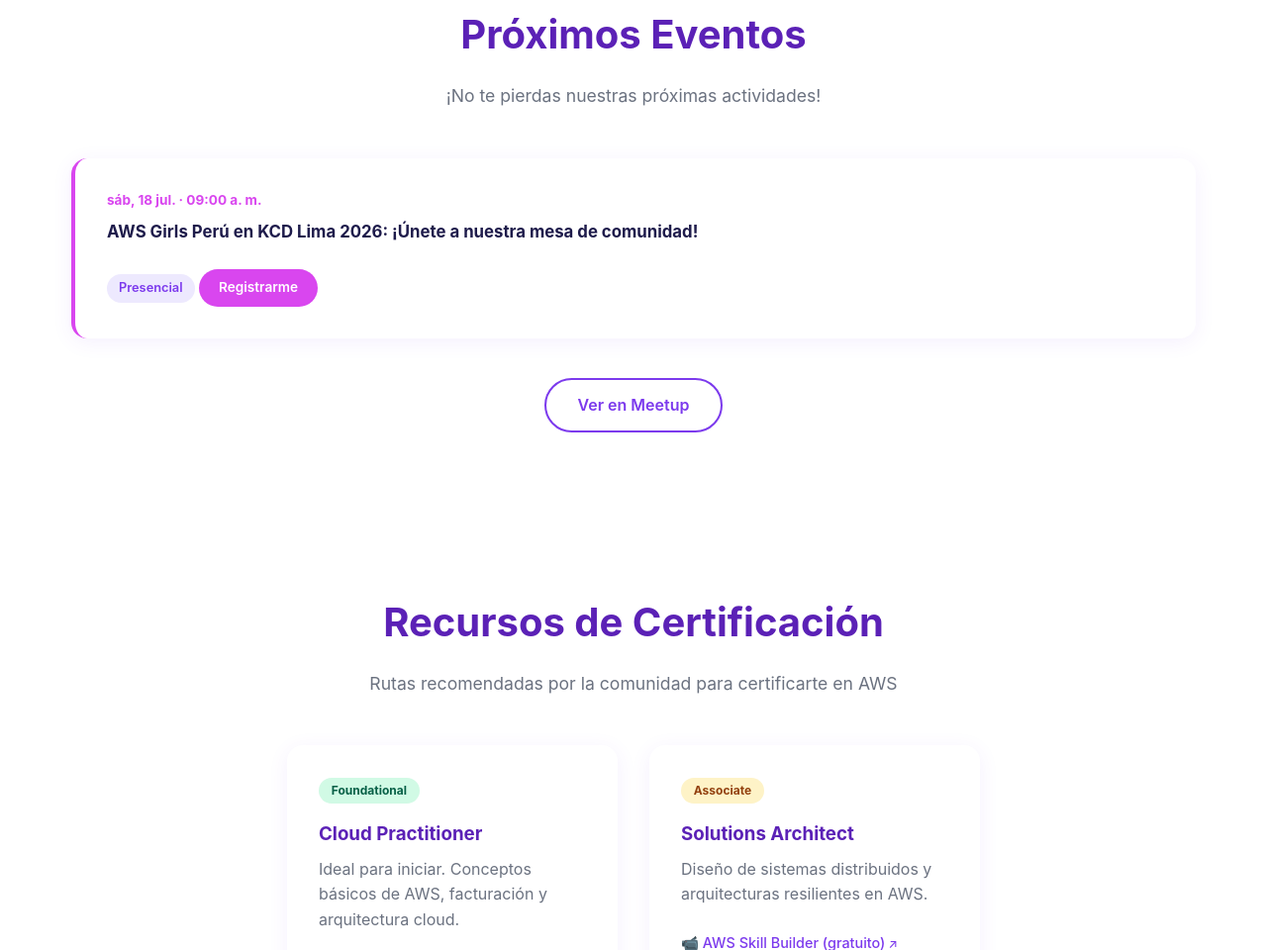
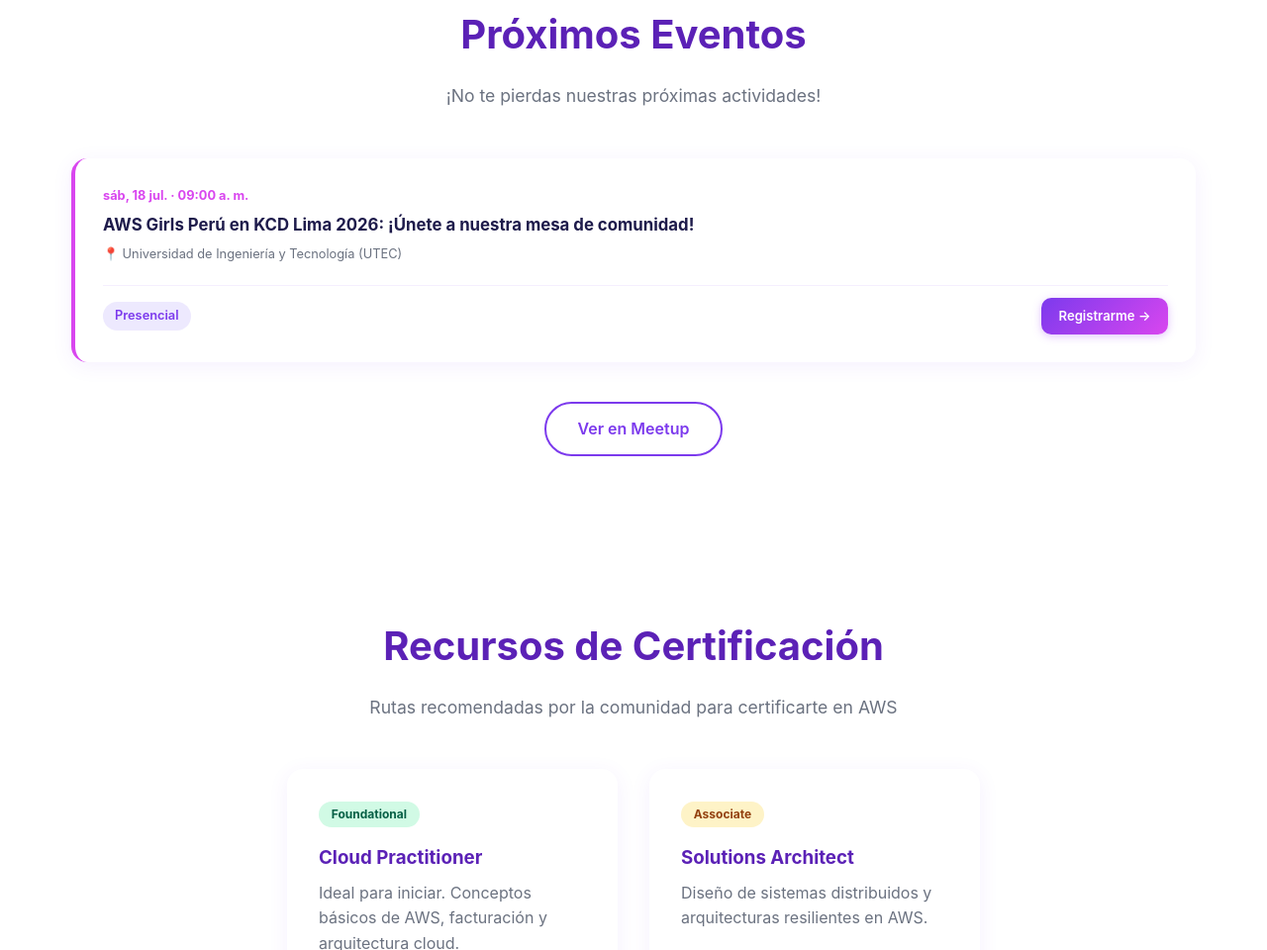
Before and after one commit to dicaalba/aws-girls-peru, a website: page index.html in a window 1280 px wide. Shown: the part 1607-2567 px from the top of the page at 99% size. Drawn offline with Linux system fonts and the light colour scheme.

Commit message:
design: rediseño card de evento con venue, footer y botón con gradiente

```diff
--- a/app.js
+++ b/app.js
@@ -74,8 +74,11 @@
                 <article class="event-card fade-in visible">
                     <div class="event-date">${ev.date}${ev.time ? ' · ' + ev.time : ''}</div>
                     <h3>${ev.title}</h3>
-                    <span class="event-tag">${ev.type}</span>
-                    ${ev.url ? `<a href="${ev.url}" target="_blank" rel="noopener" class="btn btn-event">Registrarme</a>` : ''}
+                    ${ev.venue ? `<div class="event-venue">📍 ${ev.venue}</div>` : ''}
+                    <div class="event-card-footer">
+                        <span class="event-tag">${ev.type}</span>
+                        ${ev.url ? `<a href="${ev.url}" target="_blank" rel="noopener" class="btn-event">Registrarme →</a>` : ''}
+                    </div>
                 </article>
             `).join('');
         }
--- a/styles.css
+++ b/styles.css
@@ -322,20 +322,30 @@
 
 .event-card {
     background: var(--card-bg);
-    padding: 2rem;
+    padding: 1.75rem;
     border-radius: 16px;
     box-shadow: 0 4px 20px var(--card-shadow);
     border-left: 4px solid var(--fucsia);
+    display: flex;
+    flex-direction: column;
+    gap: 0.5rem;
 }
 
-.event-date { font-size: 0.85rem; font-weight: 700; color: var(--fucsia); margin-bottom: 0.5rem; }
-.event-card h3 { margin-bottom: 0.5rem; font-size: 1.05rem; }
-.btn-event { display: inline-block; margin-top: 1rem; padding: 0.5rem 1.25rem; background: var(--fucsia); color: #fff; border-radius: 20px; font-size: 0.85rem; font-weight: 600; text-decoration: none; transition: opacity 0.2s; }
-.btn-event:hover { opacity: 0.85; }
+.event-card h3 { font-size: 1.05rem; line-height: 1.4; flex: 1; }
+.event-date { font-size: 0.8rem; font-weight: 700; color: var(--fucsia); }
+.event-venue { font-size: 0.8rem; color: var(--texto-secundario); }
+
+.event-card-footer {
+    display: flex;
+    align-items: center;
+    justify-content: space-between;
+    margin-top: 0.75rem;
+    padding-top: 0.75rem;
+    border-top: 1px solid var(--card-shadow);
+}
 
 .event-tag {
     display: inline-block;
-    margin-top: 1rem;
     padding: 0.25rem 0.75rem;
     background: var(--lila-claro);
     color: var(--lila);
@@ -343,6 +353,22 @@
     font-size: 0.8rem;
     font-weight: 600;
 }
+
+.btn-event {
+    display: inline-flex;
+    align-items: center;
+    gap: 0.4rem;
+    padding: 0.5rem 1.1rem;
+    background: linear-gradient(135deg, var(--lila), var(--fucsia));
+    color: #fff;
+    border-radius: 10px;
+    font-size: 0.82rem;
+    font-weight: 600;
+    text-decoration: none;
+    transition: transform 0.15s, box-shadow 0.15s;
+    box-shadow: 0 2px 8px rgba(168,85,247,0.35);
+}
+.btn-event:hover { transform: translateY(-1px); box-shadow: 0 4px 14px rgba(168,85,247,0.45); }
 
 .events-cta { text-align: center; margin-top: 2.5rem; }
 
```
